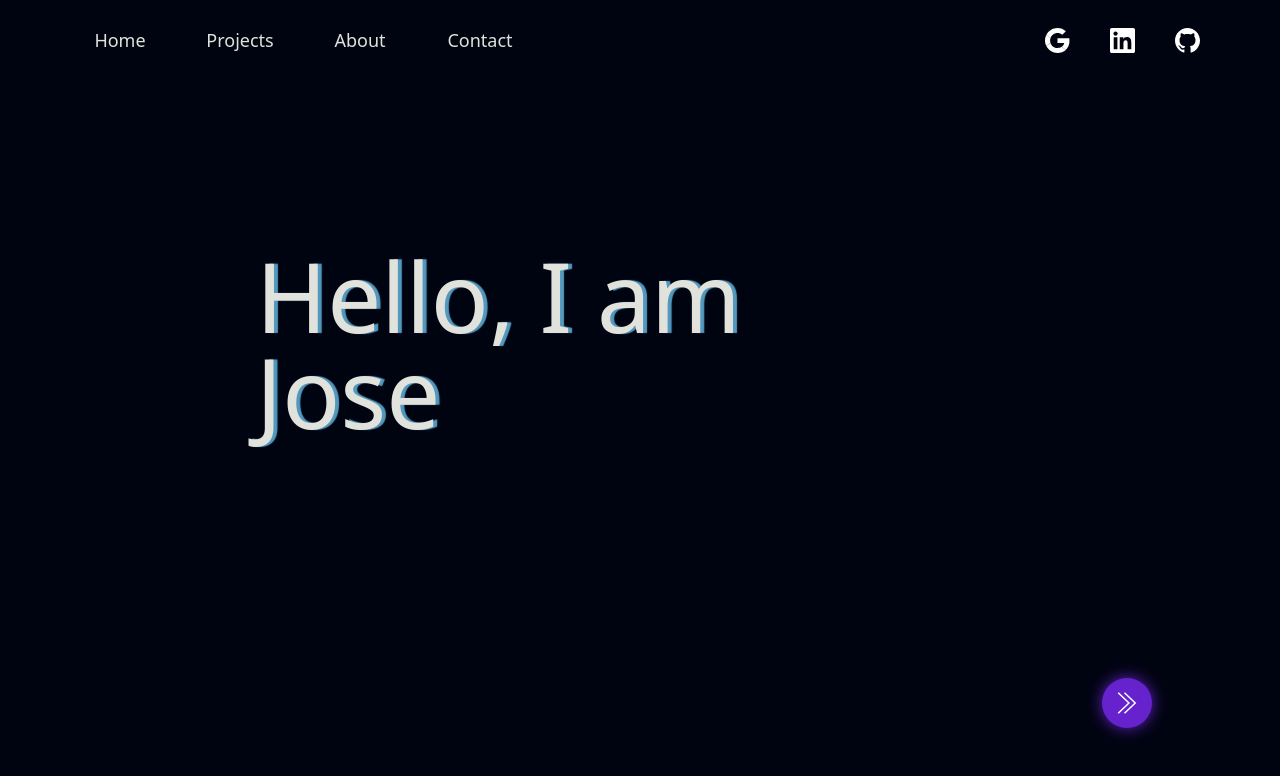
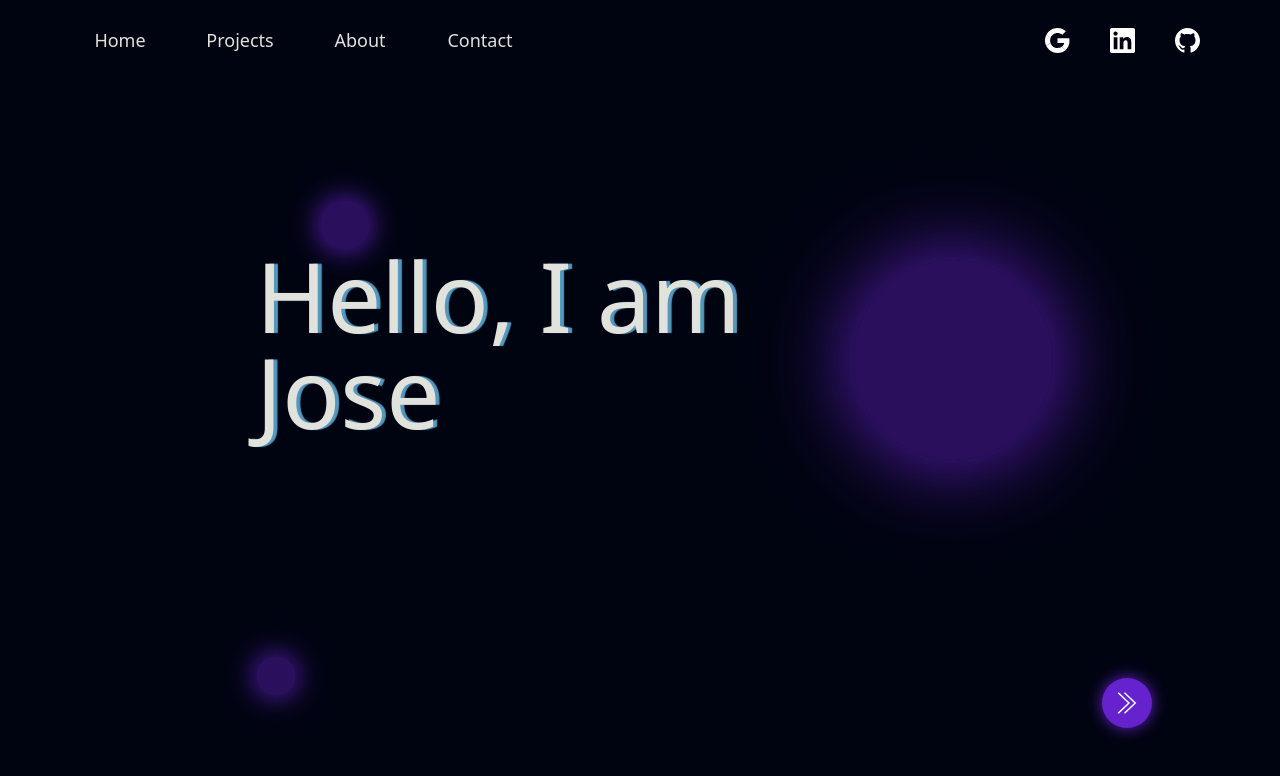
Before and after one commit to JoseJ55/portfolio, a React (Vite) app: page / in a window 1280 px wide. Shown: the top 776 px of the page. Built offline with nearby package versions, Linux system fonts and the light colour scheme.

Commit message:
added background

```diff
--- a/src/components/Navbar/index.tsx
+++ b/src/components/Navbar/index.tsx
@@ -67,7 +67,7 @@ export const Navbar = ({ children }: NavbarInterface) => {
                 </div>
             </div>
 
-            <div className='flex-1 bg-main'>
+            <div className='flex-1 bg-main relative'>
                 {children}
             </div>
         </div>
--- a/src/screens/Home/index.tsx
+++ b/src/screens/Home/index.tsx
@@ -5,7 +5,38 @@ export const Home = () => {
     return (
         <div className='w-screen h-screen bg-black relative'>
             <Navbar>
-                <Header />
+                <div className='absolute w-full h-full z-[0]'>
+                    <div className='relative w-full h-full'>
+                        <div
+                            className={
+                                `
+                                    w-[50px] h-[50px] absolute top-1/6 left-1/4 bg-secondary/40 rounded-full
+                                    shadow-[0px_0px_30px] shadow-secondary transition-all
+                                `
+                            }
+                        ></div>
+                        <div
+                            className={
+                                `
+                                    w-[40px] h-[40px] absolute top-4/5 left-1/5 bg-secondary/40 rounded-full
+                                    shadow-[0px_0px_30px] shadow-secondary transition-all
+                                `
+                            }
+                        ></div>
+                        <div
+                            className={
+                                `
+                                    w-[200px] h-[200px] absolute top-1/4 left-2/3 bg-secondary/40 rounded-full
+                                    shadow-[0px_0px_90px] shadow-secondary transition-all
+                                `
+                            }
+                        ></div>
+                    </div>
+                </div>
+
+                <div className='relative w-full h-full z-[1]'>
+                    <Header />
+                </div>
             </Navbar>
         </div>
     );
```
